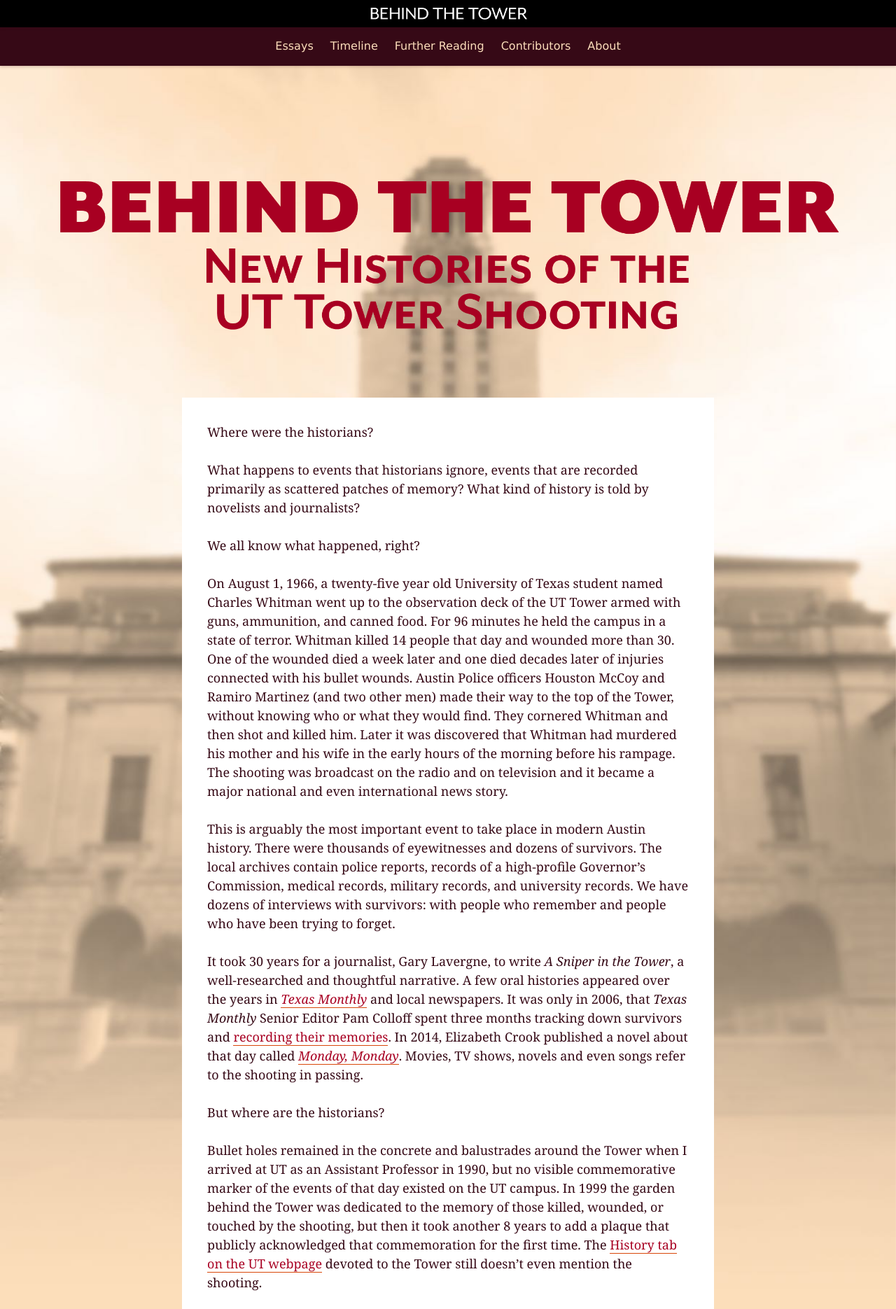
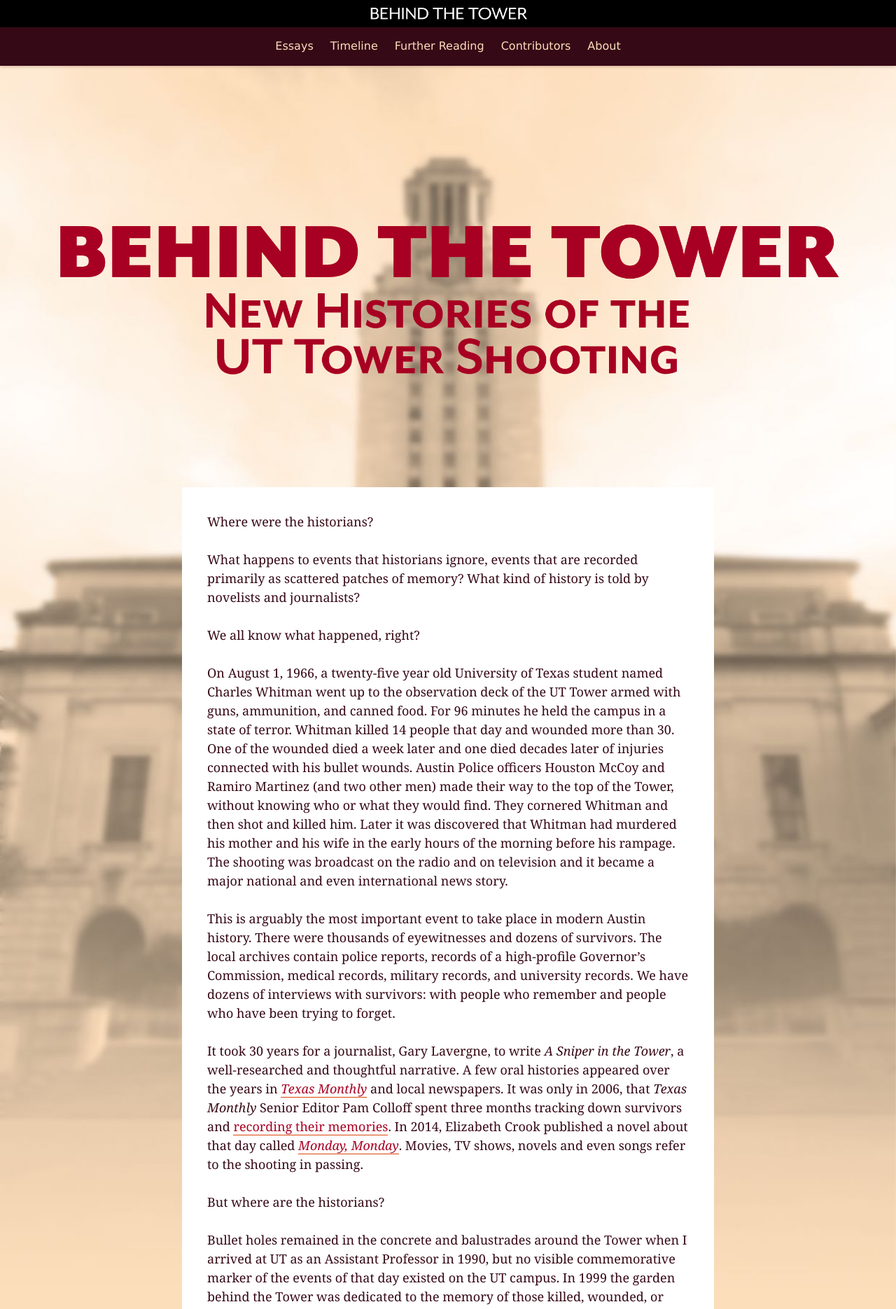
Before and after one commit to utexas-public-history/tower, a Jekyll site: the page built from index.md, in a window 1280 px wide. Shown: the top 1870 px of the page at 70% size. Built offline with Jekyll 4.4.1, drawn with Linux system fonts in a browser that asks for light colours.

Commit message:
Update vertical spacing on homepage at large viewports

```diff
--- a/_sass/base.scss
+++ b/_sass/base.scss
@@ -262,8 +262,8 @@ body.homepage {
 
   header {
     padding: {
-      top: 4em;
-      bottom: 4em;
+      top: 8em;
+      bottom: 8em;
     }
   }
 
@@ -383,6 +383,15 @@ body.homepage {
 }
 
 @media (max-width: $screen-md-min) {
+  body.homepage {
+    header {
+      padding: {
+        top: 4em;
+        bottom: 4em;
+      }
+    }
+  }
+
   .hide-below-md {
     display: none;
   }
```
